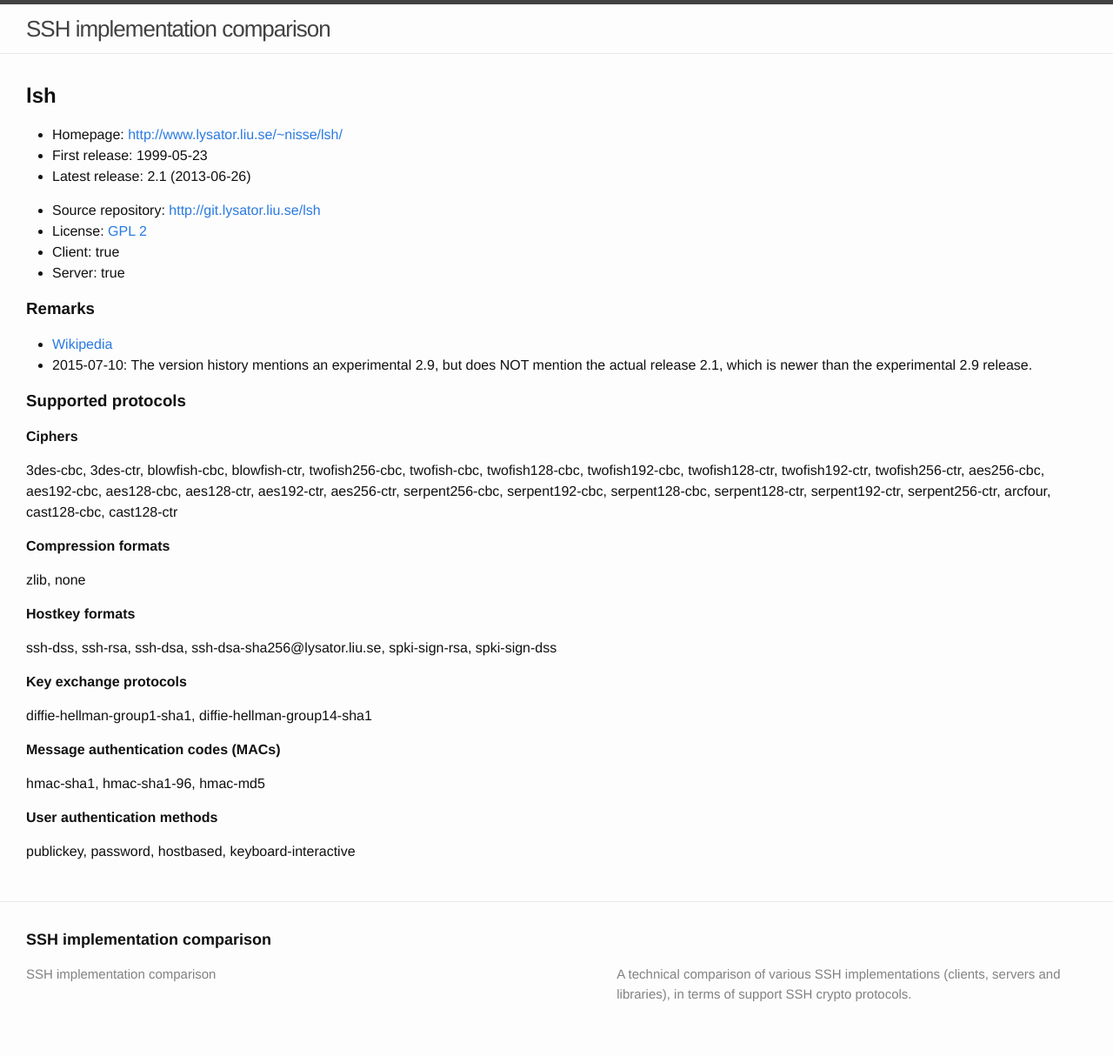
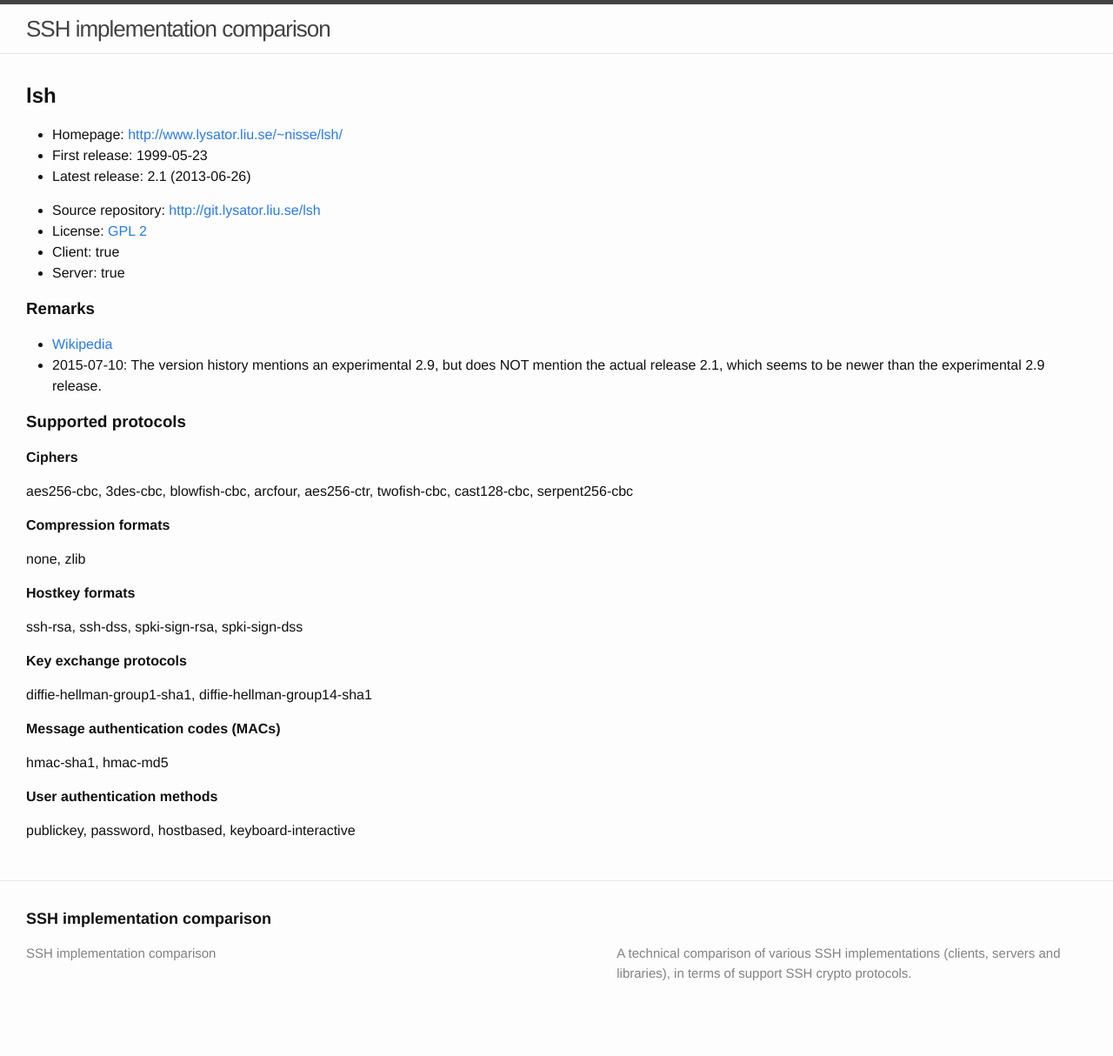
Before and after one commit to fingolfin/ssh-comparison, a Jekyll site: the page built from _impls/lsh.md, in a window 1280 px wide. Shown: the whole page at 87% size. Built offline with Jekyll 4.4.1, drawn with Linux system fonts in a browser that asks for light colours; after the commit the page ends 1190 px from its top, so only the background shows below that.

Commit message:
Fix lsh entry

```diff
--- a/_impls/lsh.md
+++ b/_impls/lsh.md
@@ -10,52 +10,30 @@
 latest-release:
     version: 2.1
     date: 2013-06-26
-# FIXME: The following ChangeLog does not mention 2.1; it mentions 2.9
-# but that is an experimental version OLDER than 2.1
-#changelog: https://git.lysator.liu.se/lsh/lsh/blob/master/NEWS
 client: yes
 server: yes
 remarks: |
     * [Wikipedia](https://en.wikipedia.org/wiki/Lsh)
     * 2015-07-10: The version history mentions an experimental 2.9, but does NOT mention the
-      actual release 2.1, which is newer than the experimental 2.9 release.
+      actual release 2.1, which seems to be newer than the experimental 2.9 release.
 
 protocols:
     cipher:
+        - aes256-cbc
         - 3des-cbc
-        - 3des-ctr
         - blowfish-cbc
-        - blowfish-ctr
-        - twofish256-cbc
-        - twofish-cbc
-        - twofish128-cbc
-        - twofish192-cbc
-        - twofish128-ctr
-        - twofish192-ctr
-        - twofish256-ctr
-        - aes256-cbc
-        - aes192-cbc
-        - aes128-cbc
-        - aes128-ctr
-        - aes192-ctr
-        - aes256-ctr
-        - serpent256-cbc
-        - serpent192-cbc
-        - serpent128-cbc
-        - serpent128-ctr
-        - serpent192-ctr
-        - serpent256-ctr
         - arcfour
-        - cast128-cbc
-        - cast128-ctr
+        - aes256-ctr                    # disabled by default
+        - twofish-cbc                   # disabled by default
+        - cast128-cbc                   # disabled by default
+        - serpent256-cbc                # disabled by default
+        #- serpent-cbc@lysator.liu.se    # disabled by default; non-standard
     compression:
+        - none
         - zlib
-        - none
     hostkey:
+        - ssh-rsa
         - ssh-dss
-        - ssh-rsa
-        - ssh-dsa
-        - ssh-dsa-sha256@lysator.liu.se
         - spki-sign-rsa
         - spki-sign-dss
     kex:
@@ -63,7 +41,6 @@
         - diffie-hellman-group14-sha1
     mac:
         - hmac-sha1
-        - hmac-sha1-96
         - hmac-md5
     userauth:
         - publickey
```
